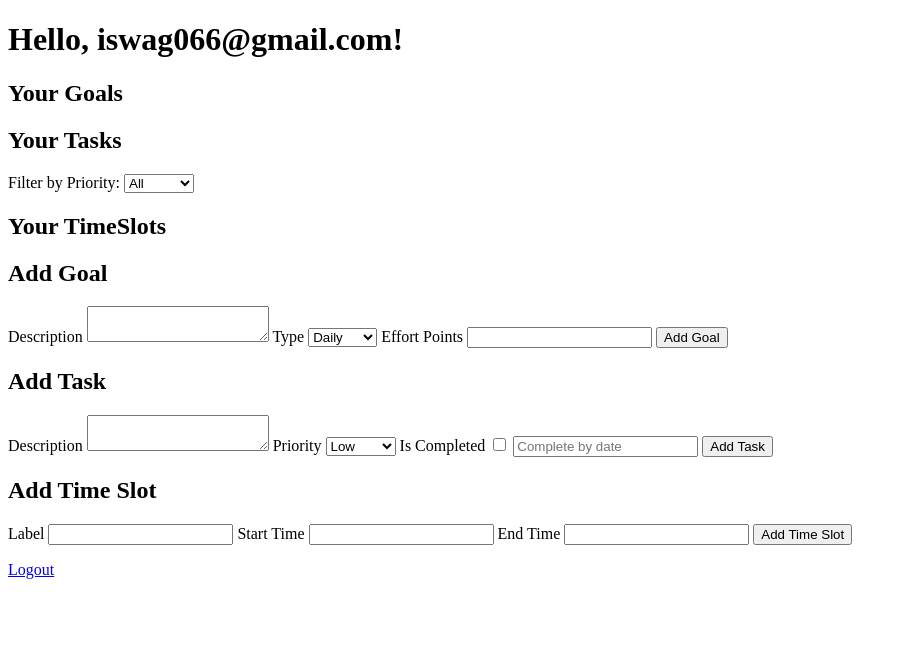
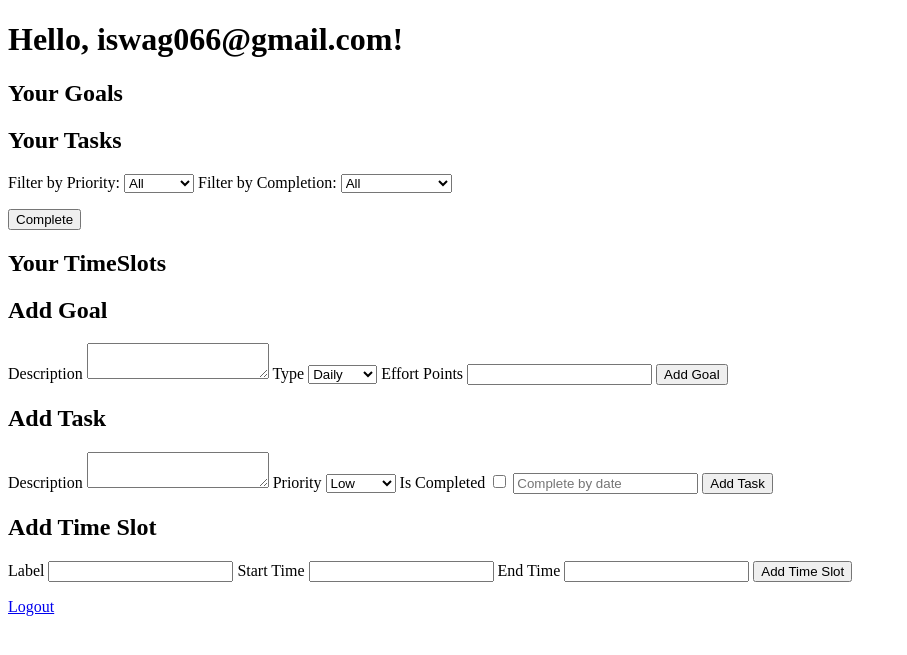
Before and after one commit to sdalessandro/dbd-project, a Flask app: page /dashboard in a window 1280 px wide. Shown: the top 655 px of the page, without its empty margins (0-907 px from the left). Run offline with Flask 3, Linux system fonts and the light colour scheme; a user stored in the database is signed in.

Commit message:
Added edit and delete features for tasks. Needs more work

```diff
--- a/app.py
+++ b/app.py
@@ -169,14 +169,43 @@ def user_schedule(user_id):
     timeslots = TimeSlot.query.filter_by(user_id=user.id).all()
     return render_template('shared_schedule.html', user=user, goals=goals, tasks=tasks, timeslots=timeslots)
 
-@app.route('/complete_task/<int:task_id>', methods=['PUT'])
-def complete_task(task_id):
-    task = Task.query.get_or_404(task_id)
-    is_completed = request.json.get('isCompleted', False)
-    task.is_completed = is_completed
+@app.route('/complete_tasks', methods=['POST'])
+def complete_tasks():
+    task_ids = request.form.getlist('task_ids')
+    tasks = Task.query.filter(Task.id.in_(task_ids))
+    for task in tasks:
+        task.is_completed = True
     db.session.commit()
 
-    return jsonify({'message': 'Task completion status updated successfully'})
+    flash('Selected tasks marked as completed', 'success')
+    return redirect(url_for('dashboard'))
+
+@app.route('/task/edit/<int:task_id>', methods=['GET', 'POST'])
+def edit_task(task_id):
+    task = Task.query.get_or_404(task_id)
+    form = TaskForm(obj=task)
+
+    if form.validate_on_submit():
+        task.description = form.description.data
+        task.priority = form.priority.data
+        task.is_completed = form.is_completed.data
+        task.completed_at = form.completed_at.data
+
+        db.session.commit()
+        flash('Task updated successfully!', 'success')
+        return redirect(url_for('dashboard'))
+
+    return render_template('task_form.html', form=form)
+
+
+@app.route('/task/delete/<int:task_id>', methods=['POST'])
+def delete_task(task_id):
+    task = Task.query.get_or_404(task_id)
+    db.session.delete(task)
+    db.session.commit()
+    flash('Task deleted successfully!', 'success')
+    return redirect(url_for('dashboard'))
+
 
 
 @app.route('/logout')
--- a/templates/dashboard.html
+++ b/templates/dashboard.html
@@ -1,5 +1,6 @@
 <!DOCTYPE html>
 <html>
+
 <head>
     <title>Dashboard</title>
     <style>
@@ -9,42 +10,42 @@
         }
     </style>
     <script>
-        document.addEventListener('DOMContentLoaded', function() {
+        document.addEventListener('DOMContentLoaded', function () {
             // Wait for the DOM to be fully loaded before attaching the event listeners
-
-            // Attach the event listeners to all task elements with the class 'task'
-            const tasks = document.querySelectorAll('.task');
-            tasks.forEach(task => {
-                task.addEventListener('click', function() {
-
-                    // Toggle the completed class
-                    this.classList.toggle('completed');
-
-                    // Move completed tasks to the bottom of the list
-                    const parent = this.parentElement;
-                    parent.appendChild(this);
-                });
-            });
         });
         function filterTasksByPriority() {
-            const priorityFilter = document.getElementById('priority-filter');
-            const selectedPriority = priorityFilter.value;
+            const priorityFilter = document.getElementById('priority-filter').value;
+            const completionFilter = document.getElementById('completion-filter').value;
             const tasks = document.querySelectorAll('.task');
-            i=0
+
             tasks.forEach(task => {
-                const taskPriority = task.dataset.priority.trim();  // Convert to lowercase and trim spaces
-                console.log(taskPriority);
-                if (selectedPriority === 'all' || taskPriority.startsWith(selectedPriority)) {
-                    task.style.display = 'block';
-                } else {
-                    task.style.display = 'none';
+                const taskPriority = task.dataset.priority;
+                const isCompleted = task.querySelector('.task-checkbox').checked;
+
+                let display = true;
+
+                // Filter by priority
+                if (priorityFilter !== 'all' && taskPriority !== priorityFilter) {
+                    display = false;
                 }
-                i++
+
+                // Filter by completion
+                if (completionFilter === 'completed' && !isCompleted) {
+                    display = false;
+                } else if (completionFilter === 'not_completed' && isCompleted) {
+                    display = false;
+                }
+
+                task.style.display = display ? 'block' : 'none';
             });
         }
+
+
+
     </script>
 
 </head>
+
 <body>
     <link rel="stylesheet" href="https://cdn.jsdelivr.net/npm/flatpickr@4.6.9/dist/flatpickr.min.css">
     <script src="https://cdn.jsdelivr.net/npm/flatpickr@4.6.9/dist/flatpickr.min.js"></script>
@@ -58,6 +59,7 @@
     </ul>
 
     <h2>Your Tasks</h2>
+    <form method="POST" action="{{ url_for('complete_tasks') }}">
         <label for="priority-filter">Filter by Priority:</label>
         <select id="priority-filter" onchange="filterTasksByPriority()">
             <option value="all">All</option>
@@ -65,14 +67,29 @@
             <option value="medium">Medium</option>
             <option value="high">High</option>
         </select>
+        <label for="completion-filter">Filter by Completion:</label>
+        <select id="completion-filter">
+            <option value="all">All</option>
+            <option value="completed">Completed</option>
+            <option value="not_completed">Not Completed</option>
+        </select>
         <ul id="tasks-list">
             {% for task in tasks %}
-        <li id="task-{{ task.id }}" class="task" data-priority="{{ task.priority }}">
-            <input type="checkbox" class="task-checkbox" {% if task.is_completed %}checked{% endif %} data-task-id="{{ task.id }}">
-            {{ task.description }} <b>Priority:</b> {{ task.priority }} <b>Complete by:</b> {{task.completed_at}}
+            <li id="task-{{ task.id }}" class="task {% if task.is_completed %}completed{% endif %}"
+                data-priority="{{ task.priority }}">
+                <input type="checkbox" name="task_ids" value="{{ task.id }}" class="task-checkbox" {% if
+                    task.is_completed %}checked{% endif %}>
+                {{ task.description }} <b>Priority:</b> {{ task.priority }} <b>Complete by:</b> {{ task.completed_at }}
+                <a href="{{ url_for('edit_task', task_id=task.id) }}">Edit</a>
+                <form action="{{ url_for('delete_task', task_id=task.id) }}" method="post">
+                    <button type="submit">Delete</button>
+                </form>
             </li>
             {% endfor %}
         </ul>
+        <input type="submit" value="Complete">
+    </form>
+
 
 
 
@@ -134,4 +151,5 @@
 
 
 </body>
+
 </html>
```
Also changed, not shown: instance/goals.db. Lines whose indentation alone changed are shown as unchanged.
